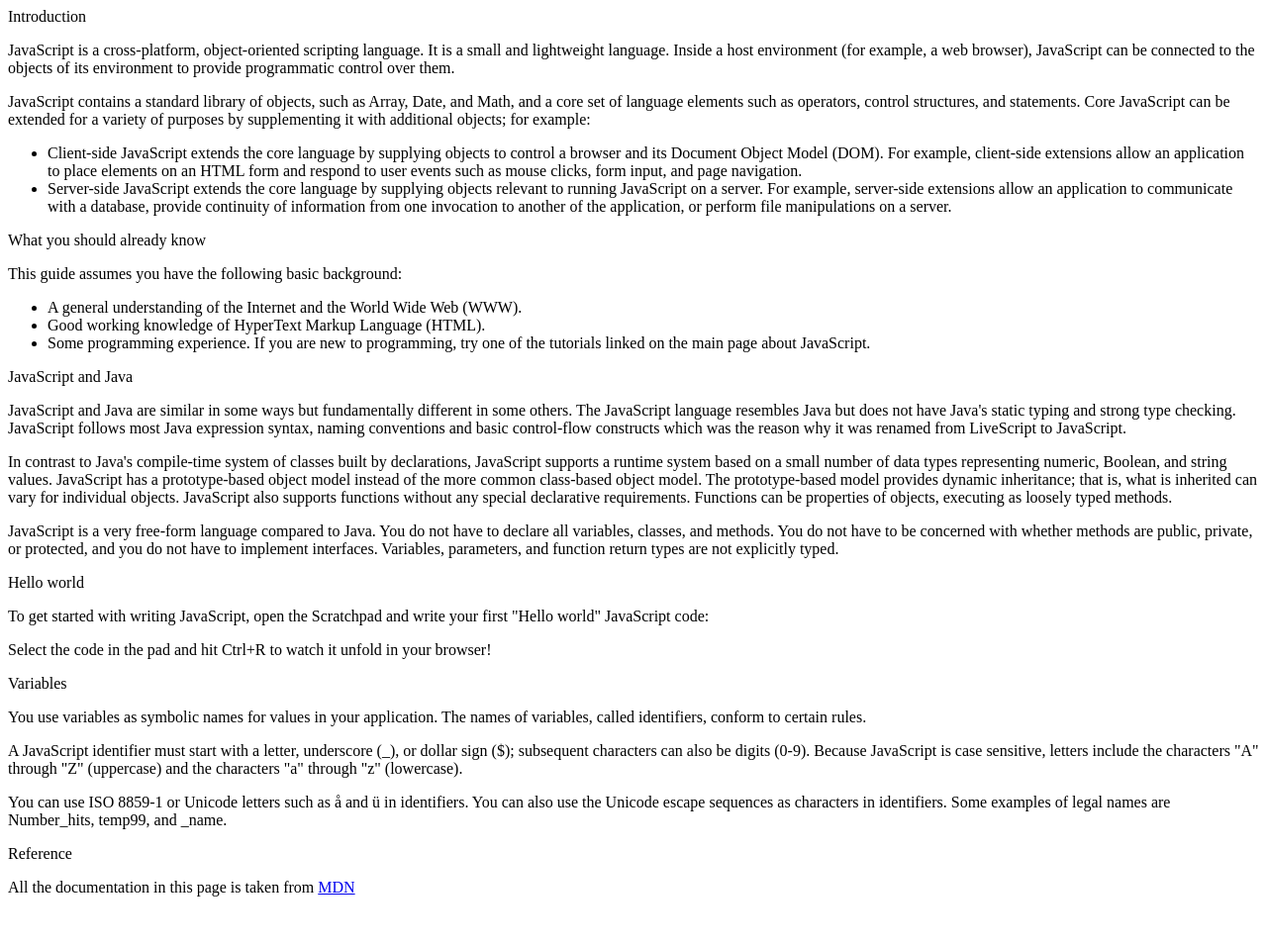
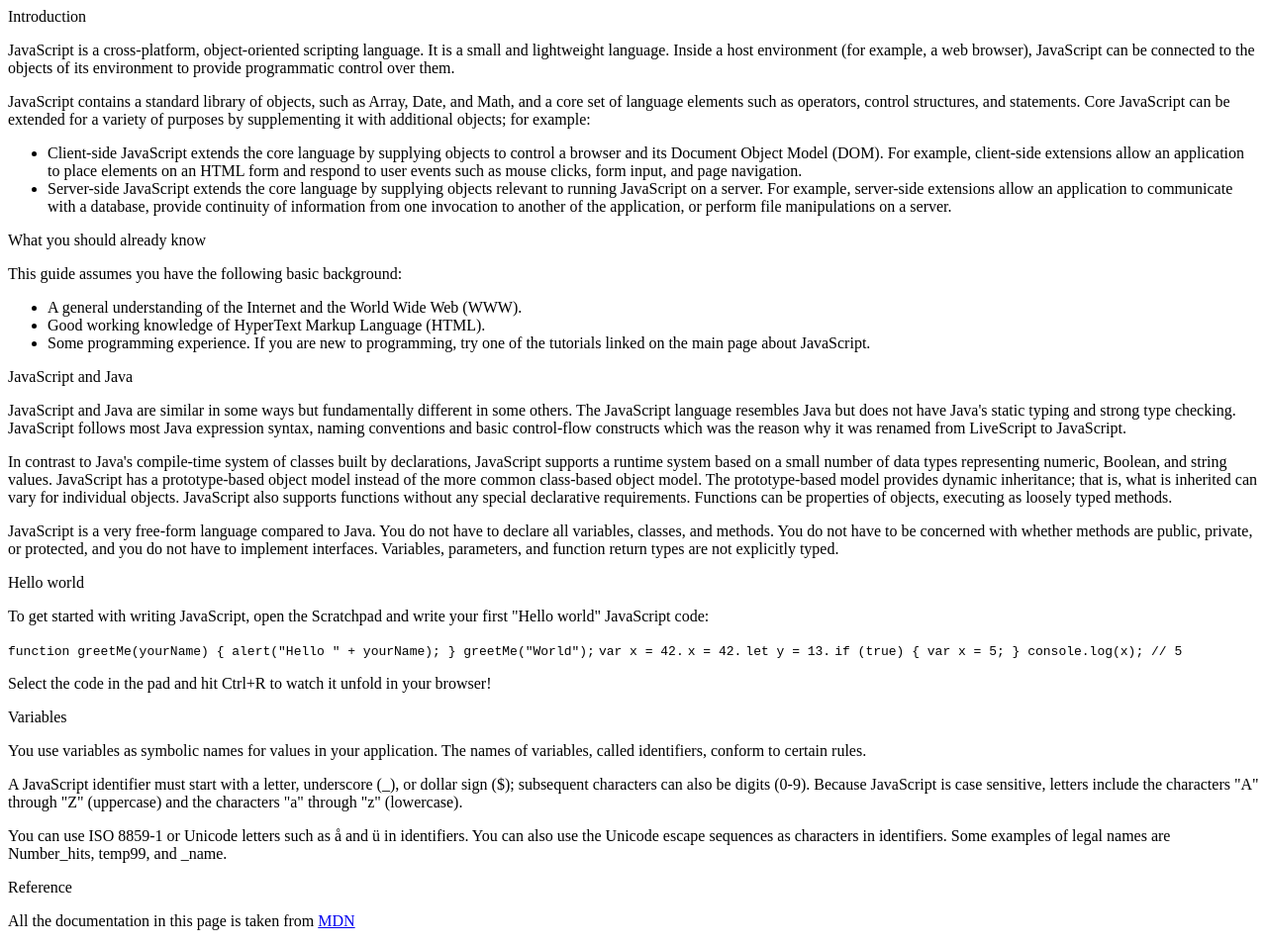
Before and after one commit to aadityadeshmukh/FCC-Technical-Doc-Challenge, a plain HTML site: page index.html in a window 1280 px wide. Shown: the whole page at 99% size. Before the commit the page ends 922 px from the top, so only its background shows below. Drawn offline with Linux system fonts and the light colour scheme.

Commit message:
fixes 4,6

```diff
--- a/index.html
+++ b/index.html
@@ -18,7 +18,7 @@
                 <li>Server-side JavaScript extends the core language by supplying objects relevant to running JavaScript on a server. For example, server-side extensions allow an application to communicate with a database, provide continuity of information from one invocation to another of the application, or perform file manipulations on a server.</li>
             </ul>
         </section>
-        <section class="main-section">
+        <section class="main-section" id="What_you_should_already_know">
             <header>What you should already know</header>
             <p>This guide assumes you have the following basic background:</p>
             <ul>
@@ -33,24 +33,30 @@
                 </li>
             </ul>
         </section>
-        <section class="main-section">
+        <section class="main-section" id="JavaScript_and_Java">
             <header>JavaScript and Java</header>
             <p>JavaScript and Java are similar in some ways but fundamentally different in some others. The JavaScript language resembles Java but does not have Java's static typing and strong type checking. JavaScript follows most Java expression syntax, naming conventions and basic control-flow constructs which was the reason why it was renamed from LiveScript to JavaScript.</p>
             <p>In contrast to Java's compile-time system of classes built by declarations, JavaScript supports a runtime system based on a small number of data types representing numeric, Boolean, and string values. JavaScript has a prototype-based object model instead of the more common class-based object model. The prototype-based model provides dynamic inheritance; that is, what is inherited can vary for individual objects. JavaScript also supports functions without any special declarative requirements. Functions can be properties of objects, executing as loosely typed methods.</p>
             <p>JavaScript is a very free-form language compared to Java. You do not have to declare all variables, classes, and methods. You do not have to be concerned with whether methods are public, private, or protected, and you do not have to implement interfaces. Variables, parameters, and function return types are not explicitly typed.</p>
         </section>
-        <section class="main-section">
+        <section class="main-section" id="Hello_World">
             <header>Hello world</header>
             <p>To get started with writing JavaScript, open the Scratchpad and write your first "Hello world" JavaScript code:</p>
+            <code>function greetMe(yourName) { alert("Hello " + yourName); }
+                greetMe("World");</code>
+            <code>var x = 42.</code>
+            <code>x = 42.</code>
+            <code>let y = 13.</code>
+            <code>if (true) { var x = 5; } console.log(x); // 5</code>
             <p>Select the code in the pad and hit Ctrl+R to watch it unfold in your browser!</p>
         </section>
-        <section class="main-section">
+        <section class="main-section" id="Variables">
             <header>Variables</header>
             <p>You use variables as symbolic names for values in your application. The names of variables, called identifiers, conform to certain rules.</p>
             <p>A JavaScript identifier must start with a letter, underscore (_), or dollar sign ($); subsequent characters can also be digits (0-9). Because JavaScript is case sensitive, letters include the characters "A" through "Z" (uppercase) and the characters "a" through "z" (lowercase).</p>
             <p>You can use ISO 8859-1 or Unicode letters such as å and ü in identifiers. You can also use the Unicode escape sequences as characters in identifiers. Some examples of legal names are Number_hits, temp99, and _name.</p>
         </section>
-        <section class="main-section">
+        <section class="main-section" id="Reference">
             <header>Reference</header>
             <p>All the documentation in this page is taken from <a href="https://developer.mozilla.org/en-US/docs/Web/JavaScript/Guide">MDN</a></p>
         </section>
```
